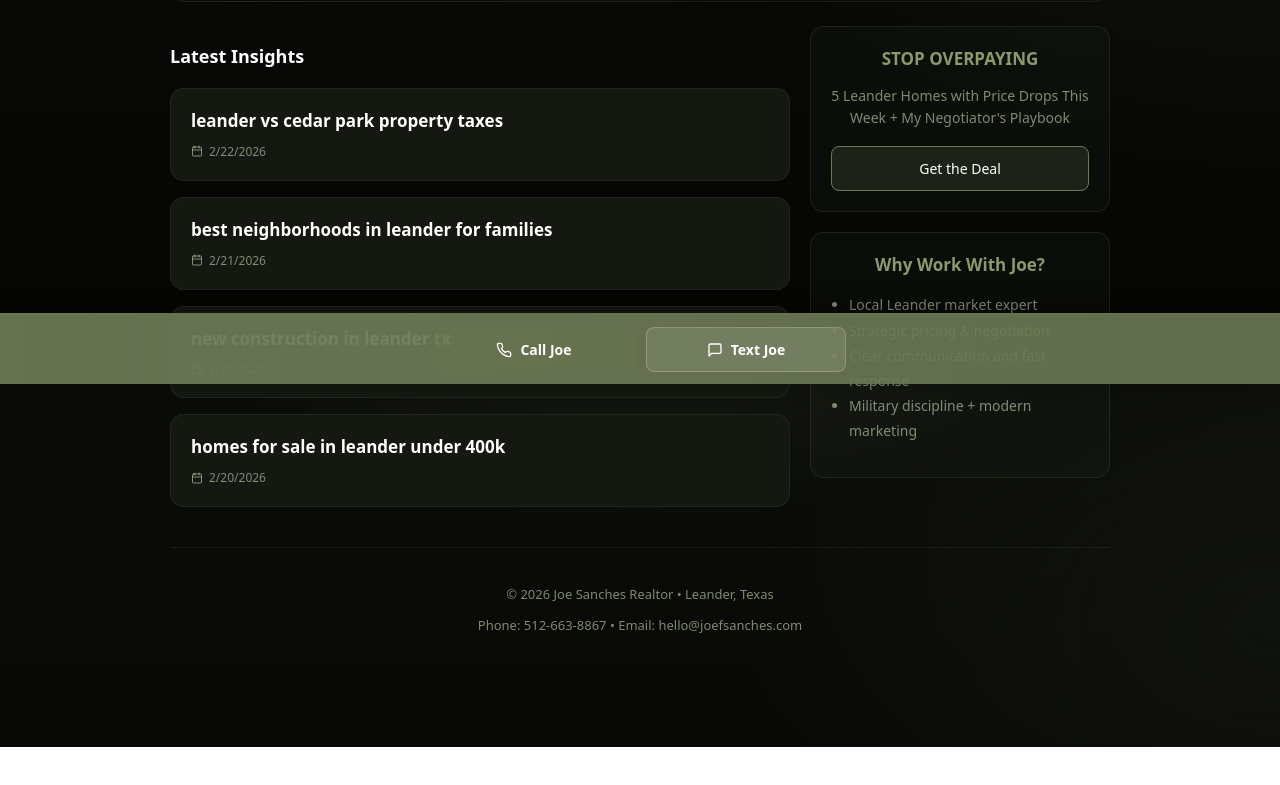
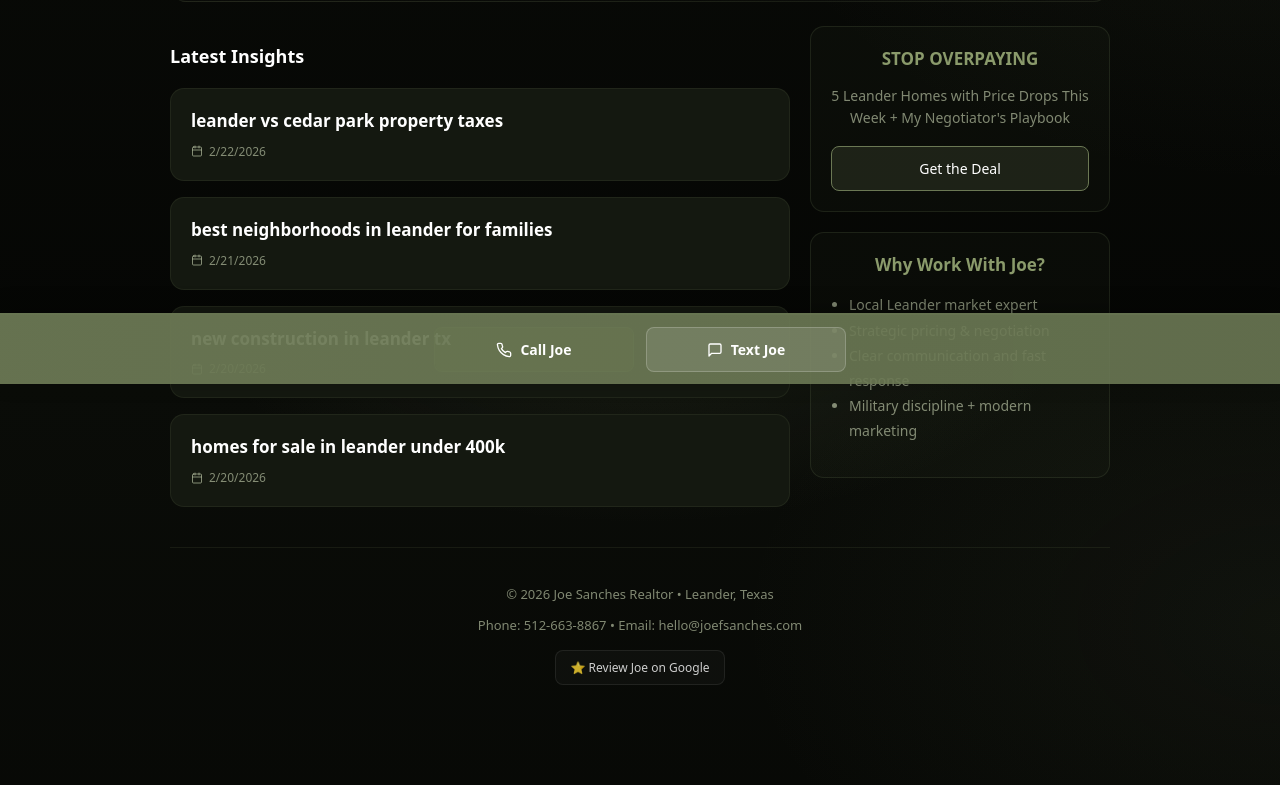
Before and after one commit to jsanches5959/joefsanches-seo, a Next.js app: page / in a window 1280 px wide. Shown: the part 416-1201 px from the top of the page. Before the commit the page ends 1163 px from the top, so only its background shows below. Built offline with nearby package versions, Linux system fonts and the light colour scheme.

Commit message:
Add Google Business Combat Kit and Review button

```diff
--- a/pages/index.js
+++ b/pages/index.js
@@ -197,6 +197,11 @@ export default function Home({ posts }) {
         <footer className="footer">
           <p>© {new Date().getFullYear()} Joe Sanches Realtor • Leander, Texas</p>
           <p style={{ marginTop: '8px' }}>Phone: 512-663-8867 • Email: hello@joefsanches.com</p>
+          <div style={{ marginTop: '16px' }}>
+            <a href="https://search.google.com/local/writereview?placeid=YOUR_PLACE_ID_HERE" target="_blank" rel="noopener noreferrer" className="btn" style={{ fontSize: '12px', opacity: 0.8 }}>
+              ⭐ Review Joe on Google
+            </a>
+          </div>
         </footer>
 
         <style jsx>{`
--- a/pages/posts/[slug].js
+++ b/pages/posts/[slug].js
@@ -156,6 +156,11 @@ export default function Post({ title, date, contentHtml }) {
       <footer className="footer">
         <p>© {new Date().getFullYear()} Joe Sanches Realtor • Leander, Texas</p>
         <p style={{ marginTop: '8px' }}>Phone: 512-663-8867 • Email: hello@joefsanches.com</p>
+        <div style={{ marginTop: '16px' }}>
+          <a href="https://search.google.com/local/writereview?placeid=YOUR_PLACE_ID_HERE" target="_blank" rel="noopener noreferrer" className="btn" style={{ fontSize: '12px', opacity: 0.8 }}>
+            ⭐ Review Joe on Google
+          </a>
+        </div>
       </footer>
 
       <style jsx global>{`
```
Also changed, not shown: 2 other files (tests, documents, lock files or other folders).
